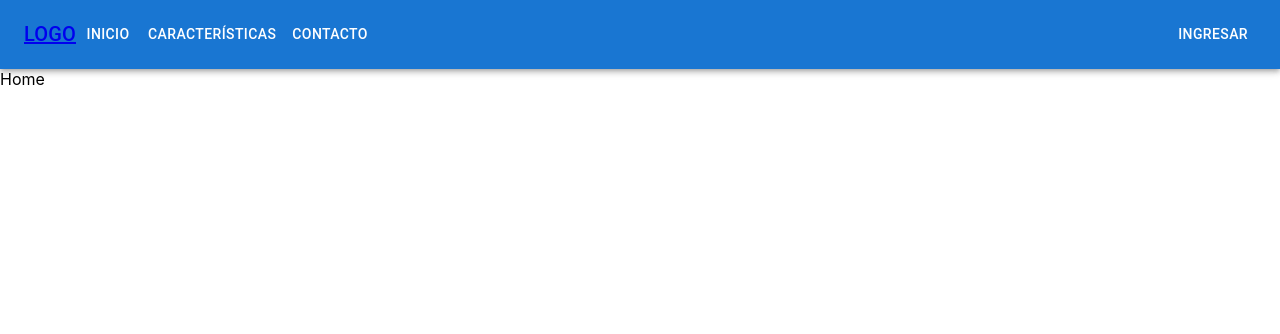
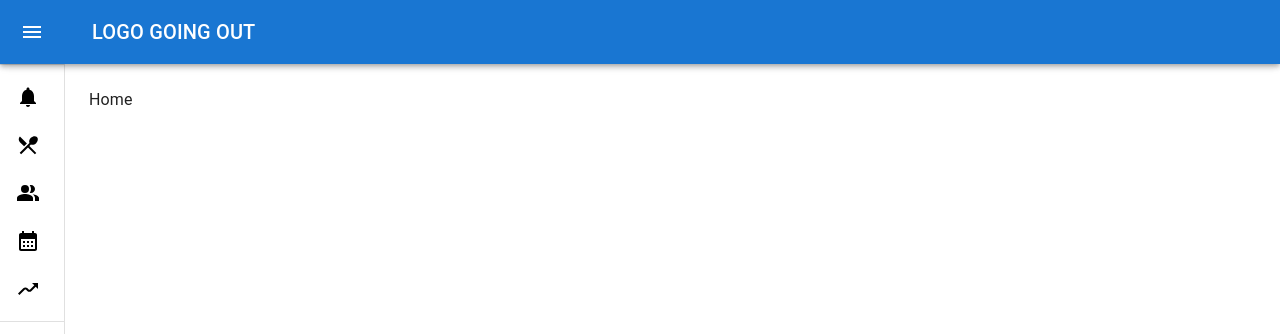
Before and after one commit to LeonelOchoa94/GoingOut-FrontEnd, a React (Create React App) app: page / in a window 1280 px wide. Shown: the top 334 px of the page. Built offline with nearby package versions, Linux system fonts and the light colour scheme.

Commit message:
refactor: SideDrawer

```diff
--- a/src/components/Navbar.jsx
+++ b/src/components/Navbar.jsx
@@ -1,128 +1,135 @@
-import * as React from 'react';
+import { React, useState } from 'react';
+import { styled, useTheme } from '@mui/material/styles';
 import {
-    AppBar,
     Box,
+    CssBaseline,
+    Divider,
+    IconButton,
     Toolbar,
-    IconButton,
     Typography,
-    Menu,
-    Container,
-    Button,
-    MenuItem
 } from '@mui/material/';
+import MuiAppBar from '@mui/material/AppBar';
+import MuiDrawer from '@mui/material/Drawer';
 import MenuIcon from '@mui/icons-material/Menu';
-import { NavbarStyle } from '../utils/Styles';
+import ChevronLeftIcon from '@mui/icons-material/ChevronLeft';
+import ChevronRightIcon from '@mui/icons-material/ChevronRight';
+import SideDreawer from './SideDrawer';
 
-const pages = ['Inicio', 'Características', 'Contacto'];
+const drawerWidth = 270;
+const openedMixin = (theme) => ({
+    width: drawerWidth,
+    transition: theme.transitions.create('width', {
+        easing: theme.transitions.easing.sharp,
+        duration: theme.transitions.duration.enteringScreen,
+    }),
+    overflowX: 'hidden',
+});
 
-const ResponsiveAppBar = () => {
-    const classes = NavbarStyle()
-    const [anchorElNav, setAnchorElNav] = React.useState(null);
+const closedMixin = (theme) => ({
+    transition: theme.transitions.create('width', {
+        easing: theme.transitions.easing.sharp,
+        duration: theme.transitions.duration.leavingScreen,
+    }),
+    overflowX: 'hidden',
+    width: `calc(${theme.spacing(7)} + 1px)`,
+    [theme.breakpoints.up('sm')]: {
+        width: `calc(${theme.spacing(8)} + 1px)`,
+    },
+});
 
-    const handleOpenNavMenu = (event) => {
-        setAnchorElNav(event.currentTarget);
+const DrawerHeader = styled('div')(({ theme }) => ({
+    display: 'flex',
+    alignItems: 'center',
+    justifyContent: 'flex-end',
+    padding: theme.spacing(0, 1),
+    // necessary for content to be below app bar
+    ...theme.mixins.toolbar,
+}));
+
+const AppBar = styled(MuiAppBar, {
+    shouldForwardProp: (prop) => prop !== 'open',
+})(({ theme, open }) => ({
+    zIndex: theme.zIndex.drawer + 1,
+    transition: theme.transitions.create(['width', 'margin'], {
+        easing: theme.transitions.easing.sharp,
+        duration: theme.transitions.duration.leavingScreen,
+    }),
+    ...(open && {
+        marginLeft: drawerWidth,
+        width: `calc(100% - ${drawerWidth}px)`,
+        transition: theme.transitions.create(['width', 'margin'], {
+            easing: theme.transitions.easing.sharp,
+            duration: theme.transitions.duration.enteringScreen,
+        }),
+    }),
+}));
+
+const Drawer = styled(MuiDrawer, { shouldForwardProp: (prop) => prop !== 'open' })(
+    ({ theme, open }) => ({
+        width: drawerWidth,
+        flexShrink: 0,
+        whiteSpace: 'nowrap',
+        boxSizing: 'border-box',
+        ...(open && {
+            ...openedMixin(theme),
+            '& .MuiDrawer-paper': openedMixin(theme),
+        }),
+        ...(!open && {
+            ...closedMixin(theme),
+            '& .MuiDrawer-paper': closedMixin(theme),
+        }),
+    }),
+);
+
+export default function Navbar(props) {
+    const theme = useTheme();
+    const [open, setOpen] = useState(false);
+
+    const handleDrawerOpen = () => {
+        setOpen(true);
     };
 
-    const handleCloseNavMenu = () => {
-        setAnchorElNav(null);
+    const handleDrawerClose = () => {
+        setOpen(false);
     };
 
     return (
-        <AppBar position="static">
-            <Container maxWidth="xl">
-                <Toolbar disableGutters>
-                    <Typography
-                        variant="h6"
-                        noWrap
-                        component="a"
-                        href="/"
-                        sx={classes.navbarFont}
-                    // mr: 2,
-                    // display: { xs: 'none', md: 'flex' },
-                    // fontFamily: 'monospace',
-                    // fontWeight: 700,
-                    // letterSpacing: '.3rem',
-                    // color: 'inherit',
-                    // textDecoration: 'none',
-                    // }}
-                    >
-                        LOGO
-                    </Typography>
-
-                    <Box sx={{ flexGrow: 1, display: { xs: 'flex', md: 'none' } }}>
-                        <IconButton
-                            size="large"
-                            aria-label="account of current user"
-                            aria-controls="menu-appbar"
-                            aria-haspopup="true"
-                            onClick={handleOpenNavMenu}
-                            color="inherit"
-                        >
-                            <MenuIcon />
-                        </IconButton>
-                        <Menu
-                            id="menu-appbar"
-                            anchorEl={anchorElNav}
-                            anchorOrigin={{
-                                vertical: 'bottom',
-                                horizontal: 'left',
-                            }}
-                            keepMounted
-                            transformOrigin={{
-                                vertical: 'top',
-                                horizontal: 'left',
-                            }}
-                            open={Boolean(anchorElNav)}
-                            onClose={handleCloseNavMenu}
-                            sx={{
-                                display: { xs: 'block', md: 'none' },
-                            }}
-                        >
-                            {pages.map((page) => (
-                                <MenuItem key={page} onClick={handleCloseNavMenu}>
-                                    <Typography textAlign="center">{page}</Typography>
-                                </MenuItem>
-                            ))}
-                        </Menu>
-                    </Box>
-                    <Typography
-                        variant="h5"
-                        noWrap
-                        component="a"
-                        href=""
+        <Box sx={{ display: 'flex' }}>
+            <CssBaseline />
+            <AppBar position="fixed" open={open}>
+                <Toolbar>
+                    <IconButton
+                        color="inherit"
+                        aria-label="open drawer"
+                        onClick={handleDrawerOpen}
+                        edge="start"
                         sx={{
-                            mr: 2,
-                            display: { xs: 'flex', md: 'none' },
-                            flexGrow: 1,
-                            fontFamily: 'monospace',
-                            fontWeight: 700,
-                            letterSpacing: '.3rem',
-                            color: 'inherit',
-                            textDecoration: 'none',
+                            marginRight: 5,
+                            ...(open && { display: 'none' }),
                         }}
                     >
-                        LOGO
+                        <MenuIcon />
+                    </IconButton>
+                    {/* PONER LOGO */}
+                    <Typography variant="h6" noWrap component="div">
+                        LOGO GOING OUT
                     </Typography>
-                    <Box sx={{ flexGrow: 1, display: { xs: 'none', md: 'flex' } }}>
-                        {pages.map((page) => (
-                            <Button
-                                key={page}
-                                onClick={handleCloseNavMenu}
-                                sx={{ my: 2, color: 'white', display: 'block' }}
-                            >
-                                {page}
-                            </Button>
-                        ))}
-                    </Box>
-
-                    <Box sx={{ flexGrow: 0 }}>
-
-                        <Button style={{ color: 'white' }}>Ingresar</Button>
-
-                    </Box>
                 </Toolbar>
-            </Container>
-        </AppBar>
+            </AppBar>
+            <Drawer variant="permanent" open={open}>
+                <DrawerHeader>
+                    <IconButton onClick={handleDrawerClose}>
+                        {theme.direction === 'rtl' ? <ChevronRightIcon /> : <ChevronLeftIcon />}
+                    </IconButton>
+                </DrawerHeader>
+                <Divider />
+                <SideDreawer open={open} />
+                <Divider />
+            </Drawer>
+            <Box component="main" sx={{ flexGrow: 1, p: 3 }}>
+                <DrawerHeader />
+                {props.render}
+            </Box>
+        </Box>
     );
-};
-export default ResponsiveAppBar;
+}
--- /dev/null
+++ b/src/components/SideDrawer.jsx
@@ -0,0 +1,170 @@
+import { React, useState } from 'react';
+import {
+    Collapse,
+    List,
+    ListItem,
+    ListItemButton,
+    ListItemIcon,
+    ListItemText,
+} from '@mui/material/';
+import { Link } from 'react-router-dom';
+import NotificationsIcon from '@mui/icons-material/Notifications';
+import RestaurantMenuIcon from '@mui/icons-material/RestaurantMenu';
+import PeopleAltIcon from '@mui/icons-material/PeopleAlt';
+import CalendarMonthIcon from '@mui/icons-material/CalendarMonth';
+import MovingIcon from '@mui/icons-material/Moving';
+import { ExpandLess, ExpandMore } from '@mui/icons-material';
+import { Sidebar } from '../utils/Styles';
+
+export default function SideDreawer(props) {
+
+    const classes = Sidebar()
+    const [openMenu, setOpenMenu] = useState(false);
+    const [openReservation, setOpenReservation] = useState(false);
+    const [openBillings, setOpenBillings] = useState(false);
+
+    const listMenuOptions = [
+        { id: 0, label: 'Platos', path: 'menu-platos', },
+        { id: 1, label: 'Bebidas', path: 'menu-bebidas', },
+        { id: 2, label: 'Postres', path: 'menu-postres', }
+    ]
+
+    const listReservationOptions = [
+        { id: 0, label: 'Programar reserva', path: 'programar-reserva' },
+        { id: 1, label: 'Eliminar reserva', path: 'eliminar-reserva' },
+    ]
+
+    const listBillingsOptions = [
+        { id: 0, label: 'Ver Información', path: 'facturaciones' },
+        { id: 1, label: 'Programar Solicitud', path: 'programar-solicitud-facturacion' },
+    ]
+
+    const handleClickMenu = () => {
+        setOpenMenu(!openMenu)
+    }
+
+    const handleClickReservation = () => {
+        setOpenReservation(!openReservation)
+    }
+
+    const handleClickBillings = () => {
+        setOpenBillings(!openBillings)
+    }
+
+    return (
+        <List>
+            <ListItem disablePadding sx={{ display: 'block' }} component={Link} to={'pedidos'}>
+                <ListItemButton
+                    className={classes.sidebarListItemButton}
+                    sx={{
+                        // justifyContent: open ? 'initial' : 'center',
+                        justifyContent: props.open ? 'initial' : 'center',
+                    }}
+                >
+                    <ListItemIcon
+                        sx={{
+                            minWidth: 0,
+                            mr: props.open ? 3 : 'auto',
+                            justifyContent: 'center',
+                        }}
+                    >
+                        <NotificationsIcon className={classes.sidebarIcon} />
+                    </ListItemIcon>
+                    <ListItemText className={classes.sidebarListItemText} primary='Notificaciones' sx={{ opacity: props.open ? 1 : 0 }} />
+                </ListItemButton>
+            </ListItem>
+
+            <ListItemButton onClick={props.open ? handleClickMenu : null}>
+                <ListItemIcon
+                    sx={{
+                        minWidth: 0,
+                        mr: props.open ? 3 : 'auto',
+                        justifyContent: 'center',
+                    }}
+                >
+                    <RestaurantMenuIcon className={classes.sidebarIcon} />
+                </ListItemIcon>
+                <ListItemText primary='Menú' className={classes.sidebarListItemText} sx={{ opacity: props.open ? 1 : 0 }} ></ListItemText>
+                {openMenu ? <ExpandLess /> : <ExpandMore sx={{ opacity: props.open ? 1 : 0 }} />}
+            </ListItemButton>
+
+            <Collapse in={openMenu} timeout='auto' ounmountOnExit>
+                <List component='div' disablePadding >
+                    {listMenuOptions.map(({ id, label, path }) => (
+                        <ListItemButton sx={{ pl: 4 }} key={id} component={Link} to={path} >
+                            <ListItemText secondary={label} />
+                        </ListItemButton>
+                    ))}
+                </List>
+            </Collapse>
+
+
+            <ListItem disablePadding sx={{ display: 'block' }} component={Link} to={'camareros'}>
+                <ListItemButton
+                    className={classes.sidebarListItemButton}
+                    sx={{
+                        justifyContent: props.open ? 'initial' : 'center',
+                    }}
+                >
+                    <ListItemIcon
+                        sx={{
+                            minWidth: 0,
+                            mr: props.open ? 3 : 'auto',
+                            justifyContent: 'center',
+                        }}
+                    >
+                        <PeopleAltIcon className={classes.sidebarIcon} />
+                    </ListItemIcon>
+                    <ListItemText className={classes.sidebarListItemText} primary='Camareros' sx={{ opacity: props.open ? 1 : 0 }} />
+                </ListItemButton>
+            </ListItem>
+
+            <ListItemButton onClick={props.open ? handleClickReservation : null}>
+                <ListItemIcon
+                    sx={{
+                        minWidth: 0,
+                        mr: props.open ? 3 : 'auto',
+                        justifyContent: 'center',
+                    }}>
+                    <CalendarMonthIcon className={classes.sidebarIcon} />
+                </ListItemIcon>
+                <ListItemText primary='Reservas' className={classes.sidebarListItemText} sx={{ opacity: props.open ? 1 : 0 }} ></ListItemText>
+                {openReservation ? <ExpandLess /> : <ExpandMore sx={{ opacity: props.open ? 1 : 0 }} />}
+            </ListItemButton>
+
+            <Collapse in={openReservation} timeout='auto' ounmountOnExit>
+                <List component='div' disablePadding >
+                    {listReservationOptions.map(({ id, label, path }) => (
+                        <ListItemButton sx={{ pl: 4 }} key={id} component={Link} to={path} >
+                            <ListItemText secondary={label} />
+                        </ListItemButton>
+                    ))}
+                </List>
+            </Collapse>
+
+            <ListItemButton onClick={props.open ? handleClickBillings : null}>
+                <ListItemIcon
+                    sx={{
+                        minWidth: 0,
+                        mr: props.open ? 3 : 'auto',
+                        justifyContent: 'center',
+                    }}
+                >
+                    <MovingIcon className={classes.sidebarIcon} />
+                </ListItemIcon>
+                <ListItemText primary='Información contable' className={classes.sidebarListItemText} sx={{ opacity: props.open ? 1 : 0 }} ></ListItemText>
+                {openBillings ? <ExpandLess /> : <ExpandMore sx={{ opacity: props.open ? 1 : 0 }} />}
+            </ListItemButton>
+
+            <Collapse in={openBillings} timeout='auto' ounmountOnExit>
+                <List component='div' disablePadding >
+                    {listBillingsOptions.map(({ id, label, path }) => (
+                        <ListItemButton sx={{ pl: 4 }} key={id} component={Link} to={path} >
+                            <ListItemText secondary={label} />
+                        </ListItemButton>
+                    ))}
+                </List>
+            </Collapse>
+        </List>
+    )
+}
--- a/src/routes/App.jsx
+++ b/src/routes/App.jsx
@@ -1,12 +1,11 @@
 import React from 'react'
 import AppRoutes from './AppRoutes'
-import ResponsiveAppBar from '../components/Navbar'
+import Navbar from '../components/Navbar'
 
 export default function App() {
     return (
-        <>
-            <ResponsiveAppBar />
-            <AppRoutes />
-        </>
+        <div>
+            <Navbar render={<AppRoutes />} />
+        </div>
     )
 }
--- a/src/routes/AppRoutes.jsx
+++ b/src/routes/AppRoutes.jsx
@@ -2,12 +2,21 @@ import React from 'react'
 import { Routes, Route } from 'react-router-dom'
 import Home from '../components/Home'
 
-export default function () {
+export default function AppRoutes() {
     return (
-        <>
+        <div>
             <Routes>
                 <Route path='/' element={<Home />} />
+                <Route path='/pedidos' element={<Home />} />
+                <Route path='/menu' element={<Home />} />
+                <Route path='/camareros' element={<Home />} />
+                {/* <Route path='/mesas' element={<Tables />} /> */}
+                {/* <Route path='/camareros' element={<Waiters />} /> */}
+                {/* <Route path='/mesas' element={<Tables />} /> */}
+                {/* <Route path='/pedidos' element={<Order />} /> */}
+                {/* <Route path='/reservas' element={<Reservation />} /> */}
+                {/* <Route path='/facturaciones' element={<Billings />} /> */}
             </Routes>
-        </>
+        </div>
     )
 }
--- a/src/utils/Styles.js
+++ b/src/utils/Styles.js
@@ -1,17 +1,29 @@
 import { makeStyles } from "@mui/styles";
 
-const NavbarStyle = makeStyles({
-    navbarFont: {
-        mr: 2,
-        display: { xs: 'none', md: 'flex' },
-        fontFamily: 'monospace',
-        fontWeight: 700,
-        letterSpacing: '.3rem',
-        color: 'inherit',
+const Sidebar = makeStyles({
+    sidebarIcon: {
+        color: 'black',
+
+    },
+    sidebarIconButton: {
+        minHeight: 48,
+        justifyContent: 'center',
+        px: 2.5,
+        textDecoration: 'none'
+    },
+    sidebarListItemButton: {
+        minWidth: 0,
+        minHeight: 48,
+        justifyContent: 'center',
+        px: 2.5,
+        '&:hover': {
+            color: 'white'
+        }
+    },
+    sidebarListItemText: {
+        color: 'black',
         textDecoration: 'none',
-
     }
-
 })
 
-export { NavbarStyle }
+export { Sidebar }
```
Also changed, not shown: public/index.html (+4 -4 lines).
